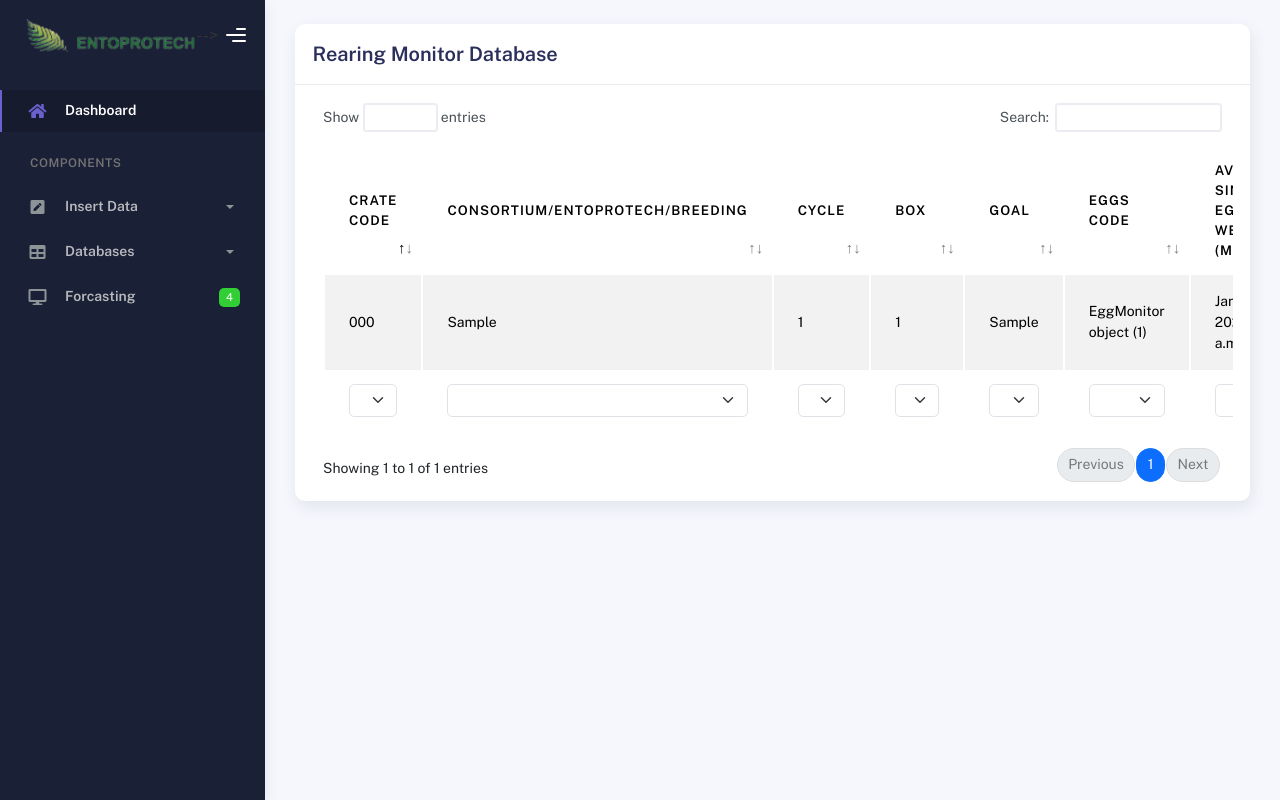
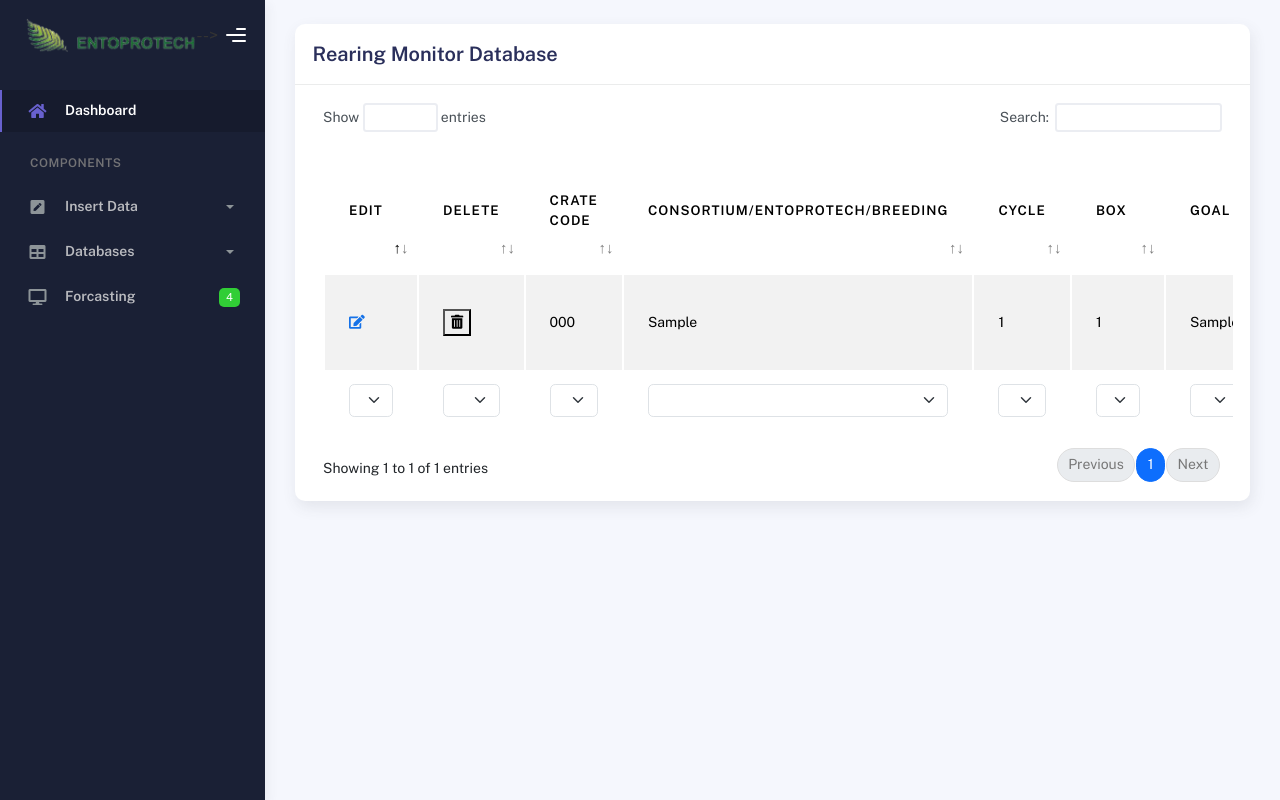
Before and after one commit to MaayanWinkler/BFSFinalProject, a Django app: page /tables/rearingMonitorTable in a window 1280 px wide. Run offline with Django 4.2, Linux system fonts and the light colour scheme; data comes from the database, SQL or seed files in the repository; both versions use the stored data as it was after the commit; tables that the repository leaves empty hold one stand-in row (values such as "Sample post"); some libraries are stand-ins or nearby versions.

Commit message:
Added edit and delete

```diff
--- a/BFSapp/templates/base.html
+++ b/BFSapp/templates/base.html
@@ -12,7 +12,7 @@
     <link rel="stylesheet" href="{% static 'css/kaiadmin.min.css' %}" />
 
     <!-- Load additional CSS if needed -->
-    {% block extra_css %}{% endblock %}
+    {% block extra_css %} {% endblock %}
   </head>
   <body>
     <!-- Content Block -->
--- a/BFSapp/templates/tables/rearingMonitorTable.html
+++ b/BFSapp/templates/tables/rearingMonitorTable.html
@@ -25,6 +25,8 @@
                   >
                     <thead>
                       <tr>
+                        <th class="action-header">Edit</th>
+                        <th class="action-header">Delete</th>
                         <th>Crate code</th>
                         <th>Consortium/Entoprotech/Breeding</th>
                         <th>Cycle</th>
@@ -65,6 +67,8 @@
                     </thead>
                     <tfoot>
                       <tr>
+                        <th class="action-header">Edit</th>
+                        <th class="action-header">Delete</th>
                         <th>Crate code</th>
                         <th>Consortium/Entoprotech/Breeding</th>
                         <th>Cycle</th>
@@ -106,6 +110,18 @@
                     <tbody>
                       {% for row in data_from_server %}
                       <tr>
+                        <td class="action-column edit-column">
+                          <a href="{% url 'edit_record' row.col3 %}" class="btn-edit">
+                            <i class="fas fa-edit"></i>
+                          </a>
+                        </td>
+                        <td class="action-column delete-column">
+                          <form action="{% url 'delete_record' row.col3 %}" method="post" style="display:inline;">
+                              {% csrf_token %}
+                              <button type="submit" class="btn-delete" onclick="return confirm('Are you sure you want to delete this record?');">
+                                <i class="fas fa-trash-alt"></i></button>
+                          </form>
+                        </td>
                         <td>{{ row.col1 }}</td>
                         <td>{{ row.col2 }}</td>
                         <td>{{ row.col3 }}</td>
@@ -210,4 +226,8 @@
     });
   </script>
 {% endblock %}
+
+{% block extra_css %}
+  <link rel="stylesheet" href="{% static 'css/edit-remove-table-cols.css' %}" />
+{% endblock %}
 </html>
--- a/BFSapp/views.py
+++ b/BFSapp/views.py
@@ -1,4 +1,4 @@
-from django.shortcuts import render , redirect ,HttpResponse, HttpResponseRedirect
+from django.shortcuts import render , redirect ,HttpResponse, HttpResponseRedirect, get_object_or_404
 from django.contrib.auth.decorators import login_required
 from django.contrib.auth import authenticate, login, logout
 from django.contrib.auth.models import User
@@ -6,6 +6,7 @@
 from datetime import datetime
 from django.apps import apps
 import numpy as np
+from .forms import EggMonitorForm  # Assume you have a ModelForm for EggMonitor
 
 # Create your views here.
 def index(request):
@@ -473,7 +474,6 @@
     return render(request, 'tables/rearingMonitorTable.html', {'data_from_server': data})
 
 def get_breeding_monitor_table(request):
-    console.log("#######################")
     all_breeding_monitors = BreedMonitor.objects.get_queryset()
     return render(request, "tables/breedingMonitorTable.html",{})
 
@@ -518,3 +518,25 @@
 
     # Render the data in the template
     return render(request, 'tables/breedingMonitorTable.html', {'data_from_server': data})
+
+def edit_egg_monitor(request, id):
+    egg_monitor = get_object_or_404(EggMonitor, eggs_code=id)
+    if request.method == 'POST':
+        form = EggMonitorForm(request.POST, instance=egg_monitor)
+        if form.is_valid():
+            form.save()
+            return redirect('get_egg_monitor_table')
+    else:
+        form = EggMonitorForm(instance=egg_monitor)
+    return render(request, 'edit_egg_monitor.html', {'form': form})
+
+def delete_egg_monitor(request, id):
+    egg_monitor = get_object_or_404(EggMonitor, eggs_code=id)
+    if request.method == 'POST':
+        egg_monitor.delete()
+        return redirect('get_egg_monitor_table')
+
+def egg_monitor_list(request):
+    data_from_server = EggMonitor.objects.all()
+    print('fffaf')
+    return render(request, 'tables/eggMonitorTable.html', {'data_from_server': data_from_server})
--- a/BFSproject/urls.py
+++ b/BFSproject/urls.py
@@ -29,4 +29,6 @@
     path("tables/eggMonitorTable", views.get_egg_monitor_table, name="get_egg_monitor_table"),
     path("tables/rearingMonitorTable", views.get_rearing_monitor_table, name="get_rearing_monitor_table"),
     path("tables/breedingMonitorTable", views.get_breeding_monitor_table, name="get_breeding_monitor_table"),
+    path('eggMonitorTable/edit/<str:id>/', views.edit_egg_monitor, name='edit_record'),
+    path('eggMonitorTable/delete/<str:id>/', views.delete_egg_monitor, name='delete_record'),
 ] + static(settings.MEDIA_URL, document_root=settings.MEDIA_ROOT)
```
Also changed, not shown: BFSapp/templates/tables/breedingMonitorTable.html (+20 -0 lines), BFSapp/templates/tables/eggMonitorTable.html (+20 -0 lines), db.sqlite3.
